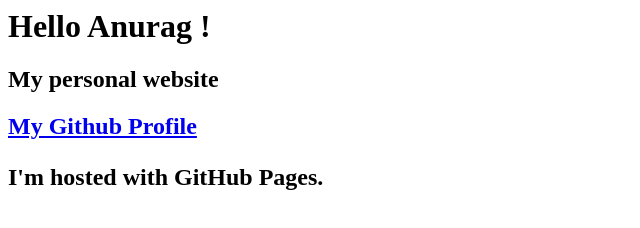
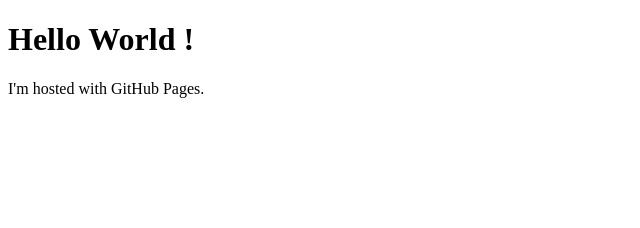
Before and after one commit to garg-anurag/garg-anurag.github.io, a plain HTML site: page index.html in a window 1280 px wide. Shown: the whole page, without its empty margins (0-640 px from the left). Drawn offline with Linux system fonts and the light colour scheme.

Commit message:
Revert "28aug start"
This reverts commit 3257e6eb7b84c4d0b45099db9feae8e2b979851c.

```diff
--- a/index.html
+++ b/index.html
@@ -1,17 +1,7 @@
-<!DOCTYPE html
-<html lang="en-US">
+<!DOCTYPE html>
 <html>
 <body>
-<h1>Hello Anurag !</h1>
-<h2> My personal website<h2>
-
-<a href="https://github.com/garg-anurag">My Github Profile</a>
-
-
-
-<p title="I'm a tooltip">I'm hosted with GitHub Pages.</p>
- <!-- The value of the title attribute will be displayed as a tooltip when you mouse over the paragraph:-->
- <!-- You cannot omit quotes around an attribute value if the value contains spaces.:-->
-
+<h1>Hello World !</h1>
+<p>I'm hosted with GitHub Pages.</p>
 </body>
 </html>
```
